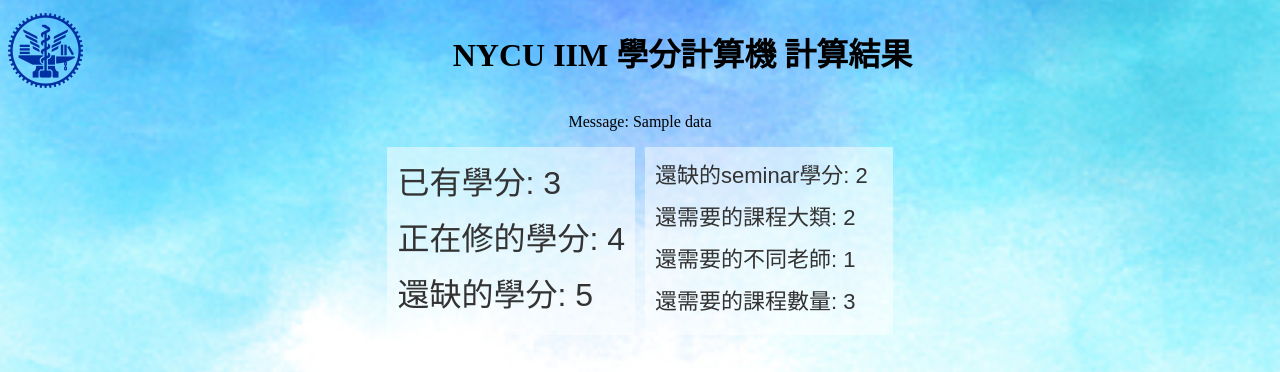
After one commit to Dorggie/iim_credits, a Flask app: template templates/result.html in a window 1280 px wide. The commit adds this page. Shown: the top 372 px of the page. Run offline with Flask 3, Linux system fonts and the light colour scheme; the template is opened without the code that fills it: most values are stand-ins (such as "Sample title", 1, 10 or a date in 2020).

Commit message:
second commit

```diff
--- /dev/null
+++ b/all_courses.csv
@@ -0,0 +1,42 @@
+課程名稱,學分,任課老師,選別
+資料庫管理系統,3,劉敦仁,資訊技術類
+資料探勘專題,3,劉敦仁,資訊技術類
+演算式決策與學習專題,3,陳柏安,資訊技術類
+智慧醫院管理與實務,3,黃興進,資訊技術類
+網路科學與社會計算,3,李永銘,資訊技術類
+數位內容理論與設計,3,蔡銘箴,資訊技術類
+數位內容與機器學習,3,蔡銘箴,資訊技術類
+數位內容理論與應用,3,蔡銘箴,資訊技術類
+次經驗法則計算,3,尹邦嚴,資訊技術類
+資訊安全,3,古政元,資訊技術類
+商用資料通訊,3,古政元,資訊技術類
+資料通訊與網路,3,古政元,資訊技術類
+分散式系統,3,莊詠婷,資訊技術類
+網路攻擊與防禦,3,莊詠婷,資訊技術類
+量子計算導論,3,羅濟群,資訊技術類
+雲端計算理論與實務,3,廖秀玉,經營管理類
+高等演算法,3,林妙聰,研究方法類
+排程理論與應用,3,林妙聰,研究方法類
+最佳化方法與應用,3,林妙聰,研究方法類
+演算法,3,林妙聰,研究方法類
+演算式決策與學習,3,陳柏安,研究方法類
+演算式機制設計與社會選擇,3,陳柏安,研究方法類
+經濟與計算,3,陳柏安,研究方法類
+計算理論,3,陳柏安,研究方法類
+計算理論概論,3,陳柏安,研究方法類
+經濟與智慧計算概論,3,陳柏安,研究方法類
+科學的歷程,3,羅濟群,研究方法類
+資訊經濟,3,李永銘,研究方法類
+資料探勘研究與實務,3,劉敦仁,研究方法類
+隨機過程,3,古政元,研究方法類
+問卷調查與資料分析,3,黃興進,研究方法類
+離散數學,3,徐熊健,研究方法類
+系統發展與專案管理,3,黃興進,經營管理類
+雲端大數據基礎建設之實務,3,資管所,經營管理類
+管理資訊系統,3,李永銘,經營管理類
+賽局與策略,3,李永銘,經營管理類
+網路經濟專題,3,李永銘,經營管理類
+數位金融,3,李永銘,經營管理類
+商業談判,3,蔡銘箴,經營管理類
+電子商務,3,蔡銘箴,經營管理類
+策略管理,3,楊千,經營管理類
--- a/app.py
+++ b/app.py
@@ -1,13 +1,139 @@
-from flask import Flask, request, render_template
+from flask import Flask, request, render_template, jsonify
+import pandas as pd
+import numpy as np
+import json
 
 app = Flask(__name__)
+
+iimdf = pd.read_csv('all_courses.csv')
 
 
 @app.route('/', methods=['GET', 'POST'])
 def main():
     if request.method == 'POST':
-        return 'hello'
+        input_string = request.form['credits']
+        final = org(input_string)
+        return render_template('result.html', data=final)
     return render_template("index.html")
+
+
+def org(input_str):
+
+    lines = input_str.split('\n')
+    course_id = []
+    department = []
+    course_name = []
+    classes = []
+    credits = []
+    scores = []
+    teachers = []
+
+    for i, line in enumerate(lines):
+        line = line.replace(' ', '')
+        de = line.rstrip().split('\t')
+        # for d in de:
+        #     print(d)
+        course_id.append(de[2])
+        if de[3] == '資管碩':
+            department.append(1)
+        else:
+            department.append(0)
+        course_name.append(de[4])
+        classes.append(de[5])
+        credits.append(float(de[6]))
+        if de[7] == '':
+            scores.append('unfinised')
+        elif de[7][0] == 'A' or de[7][0] == 'B':
+            scores.append(float(de[6]))
+        else:
+            scores.append(0)
+        teachers.append(de[9])
+
+    student_df = pd.DataFrame({"course_id": course_id,
+                               "department": department,
+                               "course_name": course_name,
+                               "classes": classes,
+                               "credits": credits,
+                               "scores": scores,
+                               "teachers": teachers})
+
+    all_teacher = np.unique(iimdf['任課老師'])
+    special_teacher = ['劉敦仁', '古政元',  '李永銘', '林妙聰', '莊詠婷', '蔡銘箴', '陳柏安']
+    all_courses = list(np.unique(iimdf['課程名稱']))
+
+    got_credits = 0
+    current_credits = 0
+    need_credits = 30
+    ###
+    iim_credits = 0
+    other_credits = 0
+    need_seminar = 4
+    ###
+    need_class = 2
+    need_teacher = 4
+    need_course = 6
+
+    current_class = set()
+    current_teacher = set()
+    current_iim_course = 0
+
+    # credits
+
+    for i in range(len(student_df)):
+
+        # seminars or 個別
+        # print(student_df.course_name[i])
+        if student_df.course_name[i] in ['資訊系統論文研討', '企管資訊論文研討']:
+            need_seminar -= 1
+            continue
+        # total credits
+        if student_df.scores[i] != 'unfinised':
+            got_credits += float(student_df.credits[i])
+            need_credits -= float(student_df.credits[i])
+        else:
+            current_credits += float(student_df.credits[i])
+
+        if student_df.course_name[i] == '個別研究':
+            other_credits += 3
+            continue
+
+        # 外所
+        # and student_df.scores[i]!='unfinised':
+        if student_df.department[i] == 0:
+            other_credits += float(student_df.credits[i])
+            pass
+
+        # 本系
+        if student_df.department[i] == 1:
+            current_iim_course += 1
+            need_course -= 1
+            id = all_courses.index(student_df.course_name[i])
+            if iimdf['選別'][id] not in current_class:
+                current_class.add(iimdf['選別'][id])
+                need_class -= 1
+            if student_df.teachers[i] not in special_teacher:
+                continue
+            if student_df.teachers[i] not in current_teacher:
+                current_teacher.add(student_df.teachers[i])
+                need_teacher -= 1
+
+    need_credits = max(0, need_credits)
+    need_seminar = max(0, need_seminar)
+    need_class = max(0, need_class)
+    need_teacher = max(0, need_teacher)
+    need_course = max(0, need_course)
+
+    result = {"need_seminar": need_seminar,
+              "got_credits": got_credits,
+              "current_credits": current_credits,
+              "current_credits": current_credits,
+              "need_credits": need_credits,
+              "need_class": need_class,
+              "need_teacher": need_teacher,
+              "need_course": need_course}
+
+    result_json = json.dumps(result)
+    return result_json
 
 
 if __name__ == '__main__':
--- a/static/css/styles.css
+++ b/static/css/styles.css
@@ -2,7 +2,7 @@
   display: flex;
   align-items: center;
 }
-body {
+body{
   background-image: url("../pics/background.jpg");
   background-size: cover;
   background-position: center;
@@ -42,12 +42,12 @@
   font-size: large;
 }
 
-button[type="submit"] {
+input[type="submit"] {
   width: 100%;
   padding: 12px;
   transition: background-color 0.3s ease, color 0.3s ease;
 }
-button[type="submit"]:hover {
+input[type="submit"]:hover {
   background-color: #007bff;
   color: #fff;
   cursor: pointer;
@@ -87,3 +87,41 @@
 .team-member .info {
   color: gray;
 }
+
+
+.container {
+  display: grid;
+  grid-template-columns: repeat(2, 1fr);
+  gap: 10px;
+}
+
+.left-column {
+  background-color: rgba(255, 255, 255, 0.5);
+  padding: 10px;
+}
+
+.right-column {
+  background-color: rgba(255, 255, 255, 0.5);
+  padding: 10px;
+}
+
+.left-list,
+.right-list {
+  list-style-type: none;
+  padding: 0;
+  margin: 0;
+}
+
+.left-item {
+  font-size: 32px;
+  color: #333;
+  font-family: Arial, sans-serif;
+  margin-bottom: 10px;
+}
+
+.right-item {
+  font-size: 22px;
+  color: #333;
+  font-family: Arial, sans-serif;
+  margin-bottom: 10px;
+}
--- /dev/null
+++ b/templates/base.html
@@ -0,0 +1,66 @@
+<!DOCTYPE html>
+<html>
+  <head>
+    <title>{% block title %}{% endblock %}</title>
+    <link
+      rel="stylesheet"
+      href="{{url_for('static',filename='css/styles.css')}}"
+    />
+  </head>
+  <body background="">
+    <header>
+      <div class="logo">
+        <img
+          src="{{url_for('static',filename='pics/NYCU_logo.png')}}"
+          alt="Logo"
+        />
+      </div>
+      <div class="site-title">
+        <h1>{% block topic %}{% endblock %}</h1>
+      </div>
+    </header>
+    <main>{% block content %} {% endblock %}</main>
+    <footer>
+      <div class="team">
+        <div class="team-member">
+          <img
+            src="{{url_for('static',filename='pics/dorggie.png')}}"
+            alt="Member 1"
+          />
+          <div class="member-info">
+            <div class="name">杜知翰</div>
+            <div class="info">Position: Developer</div>
+          </div>
+        </div>
+        <div class="team-member">
+          <img src="member2.jpg" alt="Member 2" />
+          <div class="member-info">
+            <div class="name">Jane Smith</div>
+            <div class="info">Position: Designer</div>
+          </div>
+        </div>
+        <div class="team-member">
+          <img src="member3.jpg" alt="Member 3" />
+          <div class="member-info">
+            <div class="name">Mike Johnson</div>
+            <div class="info">Position: Project Manager</div>
+          </div>
+        </div>
+        <div class="team-member">
+          <img src="member4.jpg" alt="Member 4" />
+          <div class="member-info">
+            <div class="name">Emily Davis</div>
+            <div class="info">Position: Marketing Specialist</div>
+          </div>
+        </div>
+        <div class="team-member">
+          <img src="member5.jpg" alt="Member 5" />
+          <div class="member-info">
+            <div class="name">Tom Wilson</div>
+            <div class="info">Position: Quality Assurance</div>
+          </div>
+        </div>
+      </div>
+    </footer>
+  </body>
+</html>
--- /dev/null
+++ b/templates/result.html
@@ -0,0 +1,21 @@
+{% extends 'base.html' %} {% block title %}計算學分結果{% endblock %} {% block
+topic %}NYCU IIM 學分計算機 計算結果{% endblock %} {% block content %}
+<p>Message: {{ data }}</p>
+<div class="container">
+  <div class="left-column">
+    <ul class="left-list">
+      <li class="left-item">已有學分: 3</li>
+      <li class="left-item">正在修的學分: 4</li>
+      <li class="left-item">還缺的學分: 5</li>
+    </ul>
+  </div>
+  <div class="right-column">
+    <ul class="right-list">
+      <li class="right-item">還缺的seminar學分: 2</li>
+      <li class="right-item">還需要的課程大類: 2</li>
+      <li class="right-item">還需要的不同老師: 1</li>
+      <li class="right-item">還需要的課程數量: 3</li>
+    </ul>
+  </div>
+  {% endblock %}
+</div>
```
Also changed, not shown: templates/index.html (+11 -73 lines).
